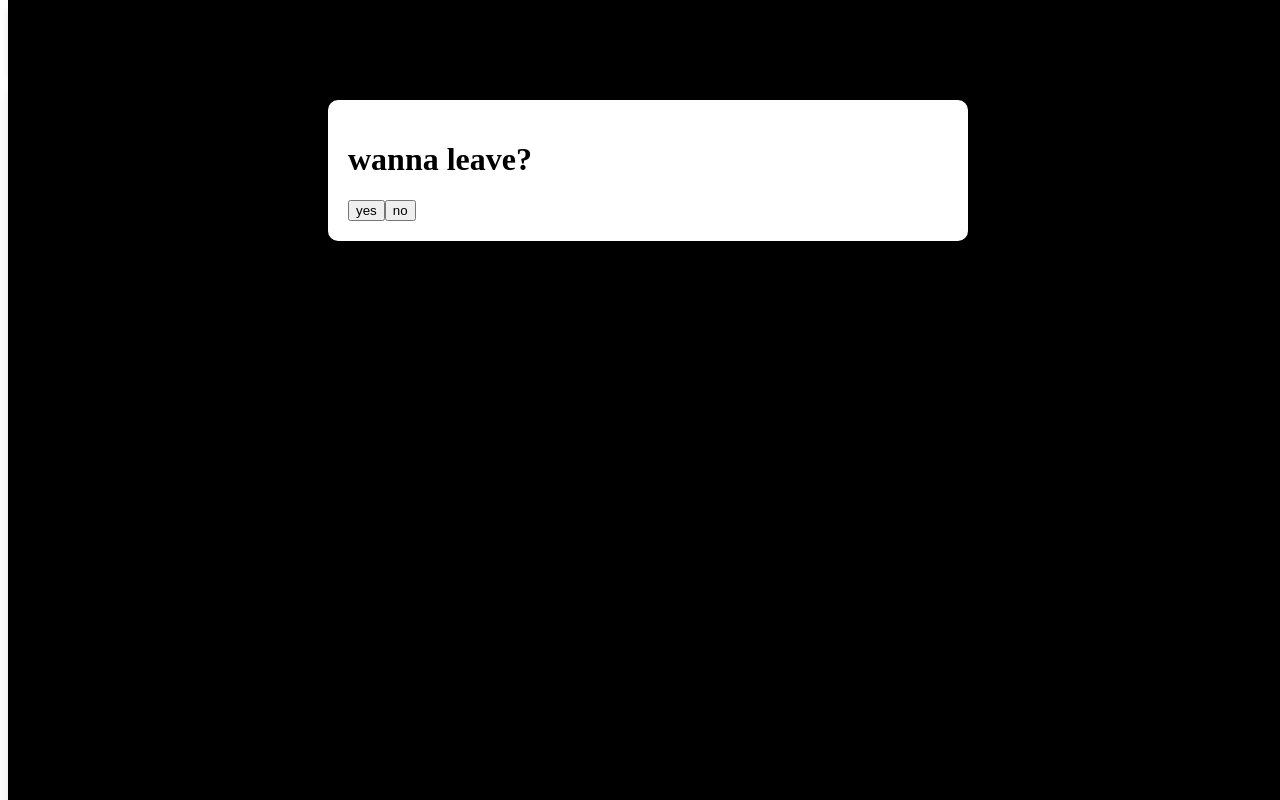
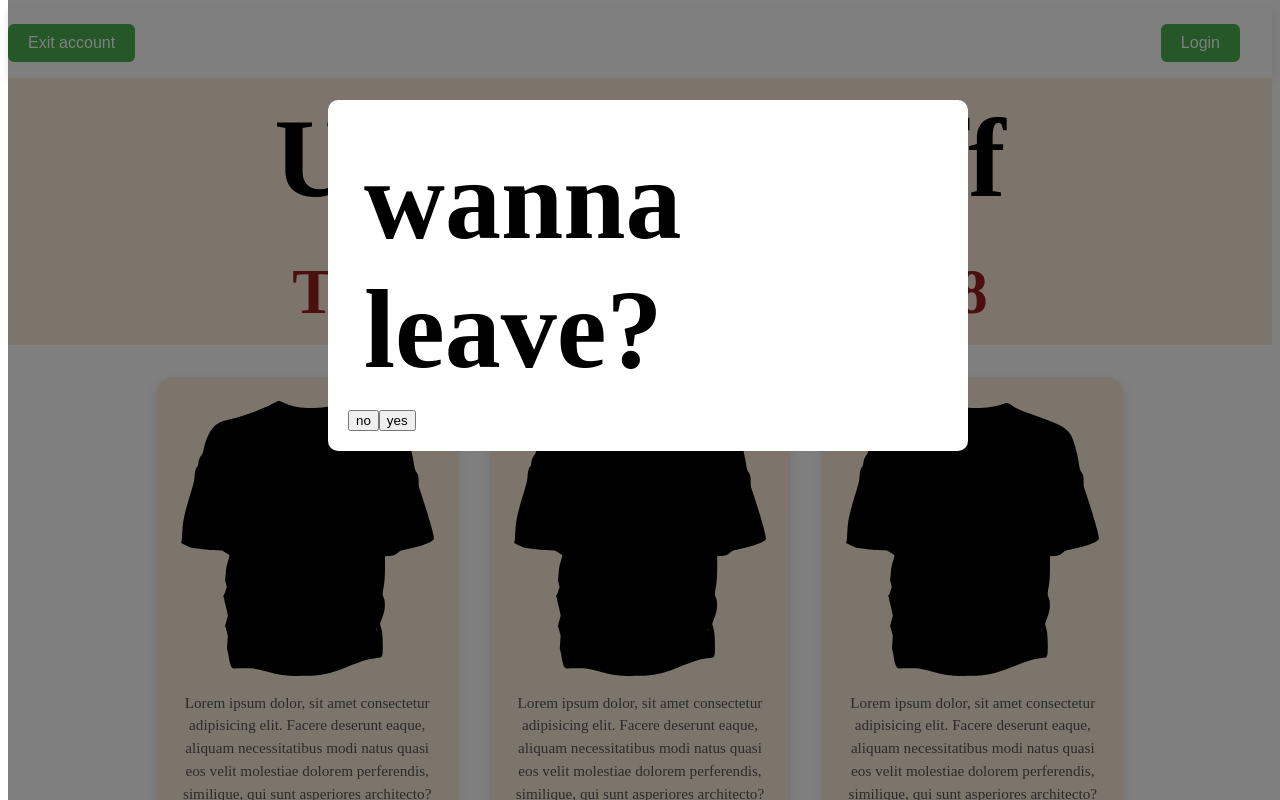
Before and after one commit to MohammadZafariB/MyFirstVueApp, a Vue app: page / in a window 1280 px wide. Both pictures are taken after a click on the button "Exit account". Shown: the top 800 px of the page. Built offline with nearby package versions, Linux system fonts and the light colour scheme.

Commit message:
i have made a sale count down component which shows a time-limited countdown. i fixed some bugs and  i changed some css styles  and some extra changes...

```diff
--- a/src/components/Card.vue
+++ b/src/components/Card.vue
@@ -56,7 +56,8 @@ function toggleShowDetails(){
     align-items: center;
     padding: 1.5rem;
     transition: transform 0.3s ease, box-shadow 0.3s ease;
-
+    width: 20%;
+    background-color: antiquewhite;
 }
 
 .cardContainer:hover {
@@ -127,4 +128,5 @@ function toggleShowDetails(){
 .heart{
     fill: none;
 }
+
 </style>
--- a/src/components/Modal.vue
+++ b/src/components/Modal.vue
@@ -1,21 +1,30 @@
 <template>
-        <div class="backDrop" @click="toggleModal" v-if="showModal" :class="{dark : theme === 'dark' }" >
+        <div class="backDrop" @click.self="toggleModal" v-if="showModal" :class="{dark : !theme === 'dark' }" >
             <div class="modal">
                 <h1 class="message">{{props.modalMessage}}</h1>
-                <button @click="toggleModal">yes</button>
                 <button @click="toggleModal">no</button>
+                <button @click="goHome() ; toggleModal()" >yes</button>
             </div>
         </div>
 </template>
 
 <script setup>
 import { ref } from "vue"
+import {useRouter} from 'vue-router'
+
+const router = useRouter()
+
+    function goHome() {
+  router.push('/')
+  console.log("clicked!")
+}
 
     function toggleModal(){
         showModal.value=!showModal.value
     }
 
     const showModal = ref(false)
+
     defineExpose({
         toggleModal
     })
--- a/src/components/Navbar.vue
+++ b/src/components/Navbar.vue
@@ -4,27 +4,24 @@
       <!-- You can put logo or other stuff here -->
 
       <button class="button" @click="openModal">Exit account</button>
-
     </div>
     <div class="leftSection">
-        <router-link to="/login">
-            <button class="button" @click="console.log(d)">Login</button>
-        </router-link>
-
+      <router-link to="/login">
+        <button class="button" @click="console.log(d)">Login</button>
+      </router-link>
     </div>
-  <Modal ref="modalRef" modalMessage="wanna leave?" theme="dark" />
+    <Modal ref="modalRef" modalMessage="wanna leave?" theme="" />
   </div>
 </template>
 
 <script setup>
-import { ref } from "vue"
-import Modal from "./Modal.vue"
-const modalRef = ref(null)
+import { ref } from "vue";
+import Modal from "./Modal.vue";
+const modalRef = ref(null);
 
- function openModal(){
-  modalRef.value.toggleModal()
- }
-
+function openModal() {
+  modalRef.value.toggleModal();
+}
 </script>
 
 <style scoped>
@@ -57,7 +54,7 @@ const modalRef = ref(null)
 }
 
 .button {
-  background-color: #4CAF50;
+  background-color: #4caf50;
   border: none;
   color: white;
   padding: 10px 20px;
--- /dev/null
+++ b/src/components/SaleCountdown.vue
@@ -0,0 +1,48 @@
+<template>
+  <div class="saleCountdownContainer">
+    <h1 >Up To 70% Off</h1>
+    <h1 class="time">Time Remaining: {{saleTimeHoures}}:{{saleTimeMinutes}}:{{saleTimeSecond}}</h1>
+  </div>
+</template>
+
+<script setup>
+import { ref , onMounted ,onUnmounted} from "vue"
+let saleTimeSecond = ref(5)
+let saleTimeMinutes = ref(0)
+let saleTimeHoures = ref(2)
+
+let intervalId = null
+function updateSaleTime(){
+   saleTimeSecond.value = saleTimeSecond.value-1
+
+if (saleTimeSecond.value < 0){ saleTimeMinutes.value-=1 ; saleTimeSecond.value=59}
+if (saleTimeMinutes.value < 0){saleTimeSecond.value=59; saleTimeHoures.value-=1 ; saleTimeMinutes.value=59}
+
+ if (saleTimeSecond.value === 0 && saleTimeMinutes.value === 0 && saleTimeHoures.value===0 ){ clearInterval(intervalId)}
+}
+onMounted(()=>{ intervalId = setInterval(()=>updateSaleTime(),1000)})
+onUnmounted(()=>{
+clearInterval(intervalId)})
+
+</script>
+
+<style>
+.saleCountdownContainer{
+    display: flex;
+    justify-content: center;
+    background-color: antiquewhite;
+    flex-direction: column;
+    align-items: center;
+    margin: 0;
+    padding: 0;
+    gap: 0;
+}h1{
+    font-size: 7rem;
+    margin: 1rem;
+}
+.time{
+    font-size: 4rem;
+    color: rgb(153, 30, 30);
+}
+
+</style>
--- a/src/views/LandingPage.vue
+++ b/src/views/LandingPage.vue
@@ -1,32 +1,33 @@
 <template>
+    <SaleCountdown/>
 <div class="productsContainer"   >
-    <Card v-for="(product,index) in Products" :key= "index" :product="product" class="cardComponent"/>
-    <button @click="toggleModal">toggle modal</button>
+    <Card v-for="(product,index) in Products" :key= "index" :product="product" />
 </div>
 </template>
 
 <script setup>
+    import SaleCountdown from "../components/SaleCountdown.vue"
     import Card from "../components/Card.vue"
       const Products=[
         {
-        name:"TShirt", picturePath :"public/shirt.svg" , price: 99, id:1 , isfav:false
+        name:"TShirt", picturePath :"shirt.svg" , price: 99, id:1 , isfav:false
         },
         {
-        name: "TShirt", picturePath : "public/shirt.svg" , price: 19 , id:2 ,isfav:false
+        name: "TShirt", picturePath :"shirt.svg" , price: 19 , id:2 ,isfav:false
         },
         {
-        name:"TShirt", picturePath:"public/shirt.svg" , price: 119 , id:3 , isfav:false
+        name:"TShirt", picturePath:"shirt.svg" , price: 119 , id:3 , isfav:false
         },
         {
-        name:"TShirt", picturePath:"public/shirt.svg" , price: 98 , id:4 , isfav:false
+        name:"TShirt", picturePath:"shirt.svg" , price: 98 , id:4 , isfav:false
         }
         ,
         {
-        name:"TShirt", picturePath:"public/shirt.svg" , price: 98 , id:4 , isfav:false
+        name:"TShirt", picturePath:"shirt.svg" , price: 98 , id:5 , isfav:false
         }
         ,
         {
-        name:"TShirt", picturePath:"public/shirt.svg" , price: 98 , id:4 , isfav:false
+        name:"TShirt", picturePath:"shirt.svg" , price: 98 , id:6 , isfav:false
         }
     ]
 
@@ -34,8 +35,14 @@
 </script>
 
 <style>
-.cardComponent{
-    width: 20%;
+
+.productsContainer{
+    display: flex;
+    flex-wrap: wrap;
+    justify-content: center;
+    align-items: center;
+    gap: 2rem;
+    margin-top: 2rem;
 }
 
 </style>
```
